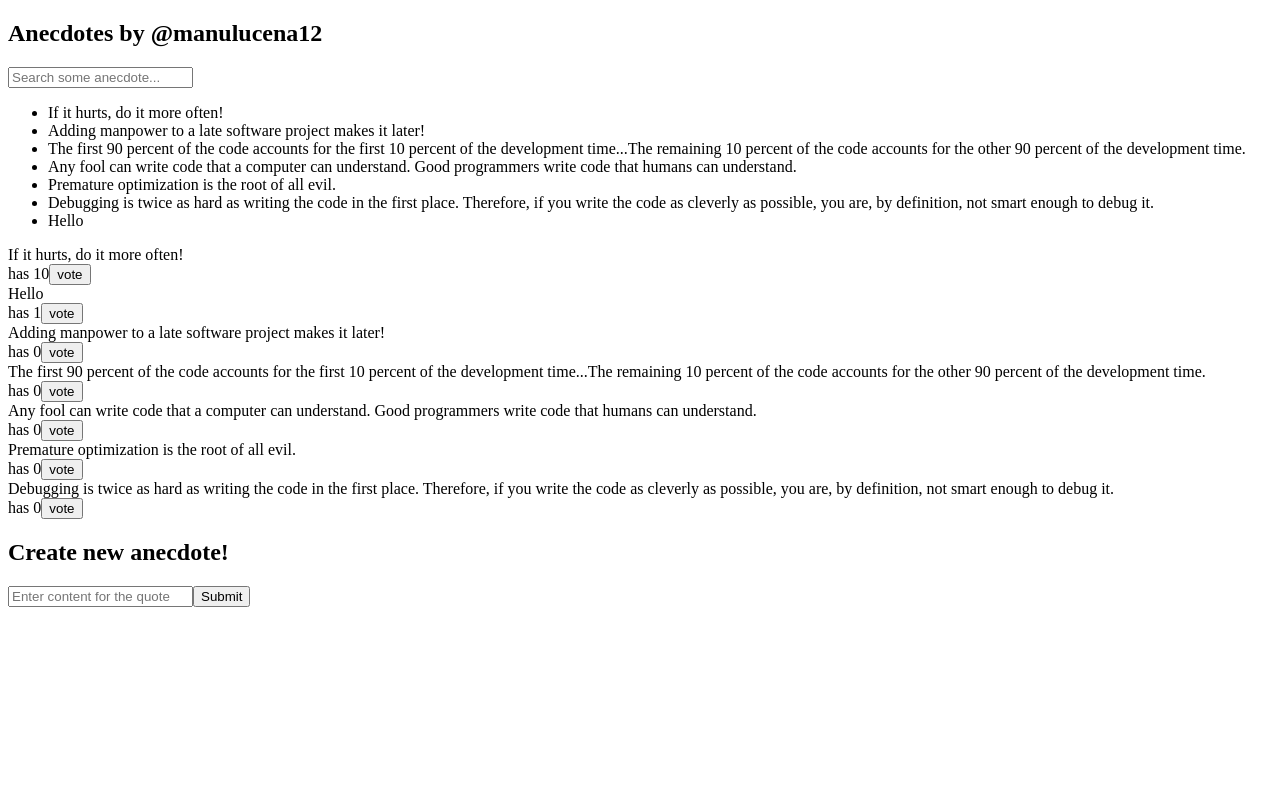
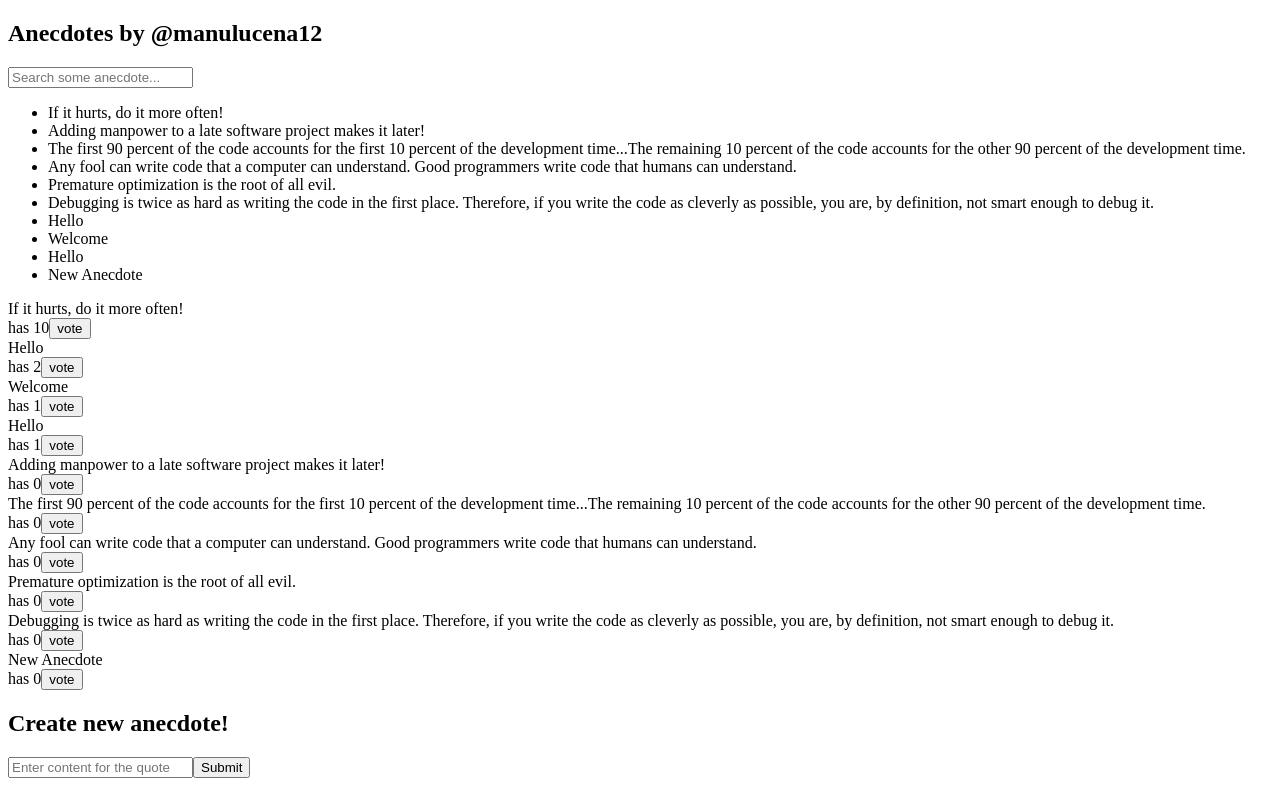
Before and after one commit to manulucena12/FullStackOpen, a React (Vite) app in the folder part6/Anecdotes/: page / in a window 1280 px wide. Built offline with nearby package versions, Linux system fonts and the light colour scheme; data requests are answered from the project's data file.

Commit message:
Exercise 6.19

```diff
--- a/part6/Anecdotes/db.json
+++ b/part6/Anecdotes/db.json
@@ -32,8 +32,23 @@
     },
     {
       "content": "Hello",
+      "votes": 2,
+      "id": "bd6b"
+    },
+    {
+      "content": "Welcome",
       "votes": 1,
-      "id": "bd6b"
+      "id": "1616"
+    },
+    {
+      "content": "Hello",
+      "votes": 1,
+      "id": "1073"
+    },
+    {
+      "id": "db94",
+      "content": "New Anecdote",
+      "votes": 0
     }
   ]
 }
--- a/part6/Anecdotes/src/components/anecdoteForm.jsx
+++ b/part6/Anecdotes/src/components/anecdoteForm.jsx
@@ -1,5 +1,5 @@
 import { useDispatch } from 'react-redux'
-import { createQuote, setNotification } from '../../store'
+import {setNotification } from '../../store'
 import { postAnecdoteAction } from '../actions/sendQuote'
 export const AnecdoteFormComponent = () => {
     const getId = () => (100000 * Math.random()).toFixed(0)
```
Also changed, not shown: part6/Anecdotes/src/actions/setNotification.js (added, +10 -0 lines).
